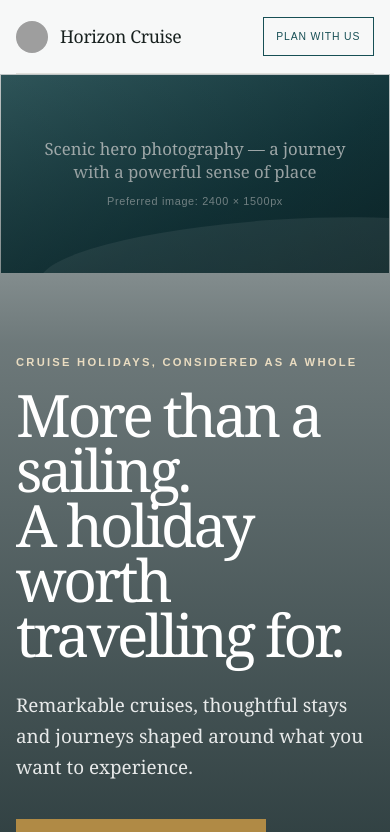
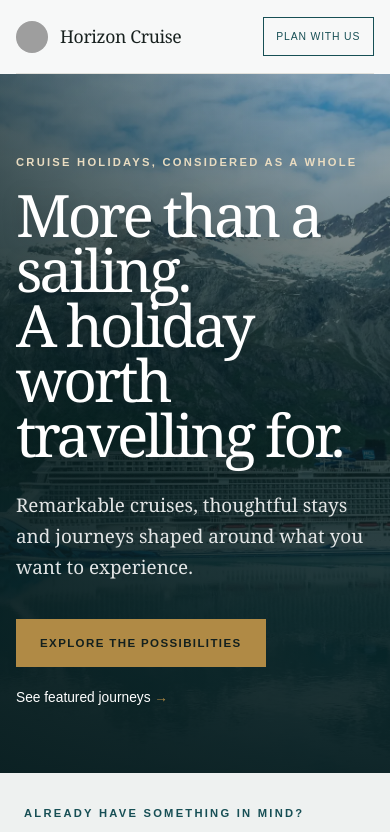
Before and after one commit to rebecca-whitmore/horizoncruise, a Next.js app: page /home-preview in a window 390 px wide. Shown: the top 832 px of the page. Built offline with nearby package versions, Linux system fonts and the light colour scheme; no server answers; grey boxes are pictures that could not be loaded.

Commit message:
Hero image added

```diff
--- a/components/homepage/Homepage.module.css
+++ b/components/homepage/Homepage.module.css
@@ -54,10 +54,15 @@
   isolation: isolate;
 }
 
-.heroImage,
+.heroPhoto,
 .heroShade { position: absolute; inset: 0; }
-.heroImage { border: 0; border-radius: 0; }
-.heroShade { z-index: 1; background: linear-gradient(90deg, rgba(10, 29, 31, .84) 0%, rgba(10, 29, 31, .48) 50%, rgba(10, 29, 31, .1) 100%); }
+.heroPhoto { z-index: 0; object-fit: cover; object-position: 62% center; }
+.heroShade {
+  z-index: 1;
+  background:
+    linear-gradient(90deg, rgba(8, 28, 31, .92) 0%, rgba(8, 28, 31, .75) 39%, rgba(8, 28, 31, .32) 69%, rgba(8, 28, 31, .12) 100%),
+    linear-gradient(0deg, rgba(8, 28, 31, .56) 0%, transparent 45%);
+}
 
 .heroContent {
   position: relative;
@@ -73,6 +78,7 @@
   margin: 0;
   font: 400 clamp(3.4rem, 7.8vw, 7rem)/.94 Georgia, serif;
   letter-spacing: -.055em;
+  text-shadow: 0 2px 22px rgba(0, 0, 0, .18);
 }
 
 .kicker,
@@ -110,7 +116,6 @@
 .textLinkLight span,
 .inlineLink span,
 .tailorBanner a span { color: var(--gold); }
-.heroImageNote { position: absolute; right: 1rem; bottom: 1rem; z-index: 3; margin: 0; color: rgba(255,255,255,.72); font-size: .68rem; }
 
 .imagePlaceholder {
   position: relative;
@@ -264,10 +269,14 @@
   .brand img { width: 32px; height: 32px; }
   .headerCta { padding: .7rem .8rem; font-size: .65rem; }
   .hero { min-height: 690px; }
-  .heroShade { background: linear-gradient(0deg, rgba(10,29,31,.9) 0%, rgba(10,29,31,.58) 70%, rgba(10,29,31,.24) 100%); }
+  .heroPhoto { object-position: 68% center; }
+  .heroShade {
+    background:
+      linear-gradient(0deg, rgba(8,29,31,.94) 0%, rgba(8,29,31,.74) 58%, rgba(8,29,31,.28) 100%),
+      linear-gradient(90deg, rgba(8,29,31,.56), transparent 82%);
+  }
   .heroContent h1 { font-size: clamp(3rem, 15vw, 4.8rem); }
   .heroActions { align-items: flex-start; flex-direction: column; gap: 1.3rem; }
-  .heroImageNote { display: none; }
   .searchStrip,
   .sectionHeading { grid-template-columns: 1fr; }
   .searchMockup { grid-template-columns: 1fr; }
--- a/components/homepage/Homepage.tsx
+++ b/components/homepage/Homepage.tsx
@@ -1,5 +1,6 @@
 import Image from "next/image";
 import Link from "next/link";
+import alaskaHeroImage from "@/lib/images/alaska-cruise-ship.webp";
 import styles from "./Homepage.module.css";
 
 type PlaceholderProps = {
@@ -108,11 +109,14 @@ export function Homepage() {
 
       <main>
         <section className={styles.hero}>
-          <ImagePlaceholder
-            label="Scenic hero photography — a journey with a powerful sense of place"
-            size="2400 × 1500"
-            variant="ocean"
-            className={styles.heroImage}
+          <Image
+            className={styles.heroPhoto}
+            src={alaskaHeroImage}
+            alt="Cruise ship sailing through calm turquoise water beneath snow-capped Alaskan mountains"
+            fill
+            priority
+            quality={88}
+            sizes="100vw"
           />
           <div className={styles.heroShade} />
           <div className={styles.heroContent}>
@@ -126,7 +130,6 @@ export function Homepage() {
               <a className={styles.textLinkLight} href="#journeys">See featured journeys <span>→</span></a>
             </div>
           </div>
-          <p className={styles.heroImageNote}>Image placeholder · 2400 × 1500px preferred</p>
         </section>
 
         <section className={styles.searchStrip} aria-label="Sailing search preview">
```
Also changed, not shown: lib/images/alaska-cruise-ship.webp (added).
